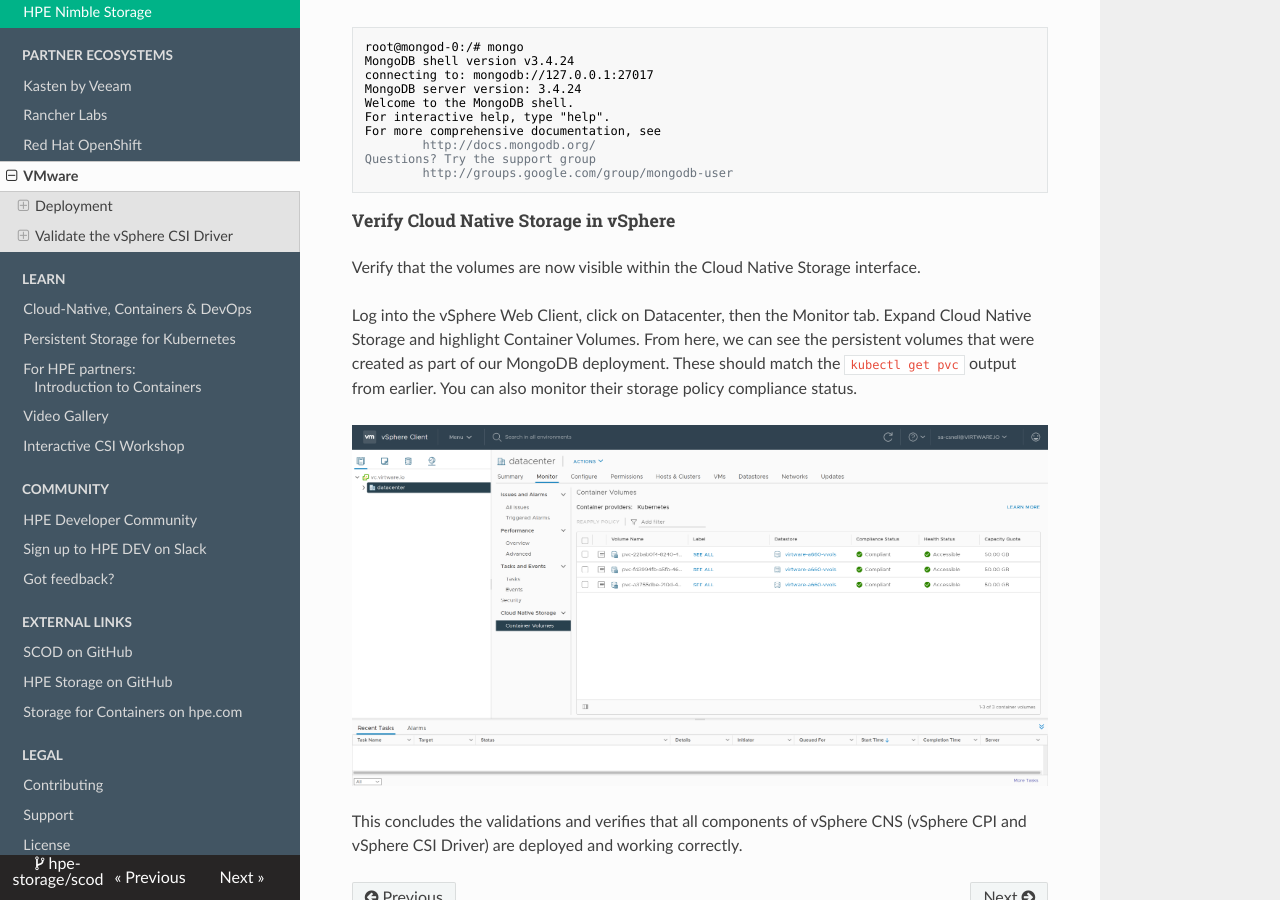
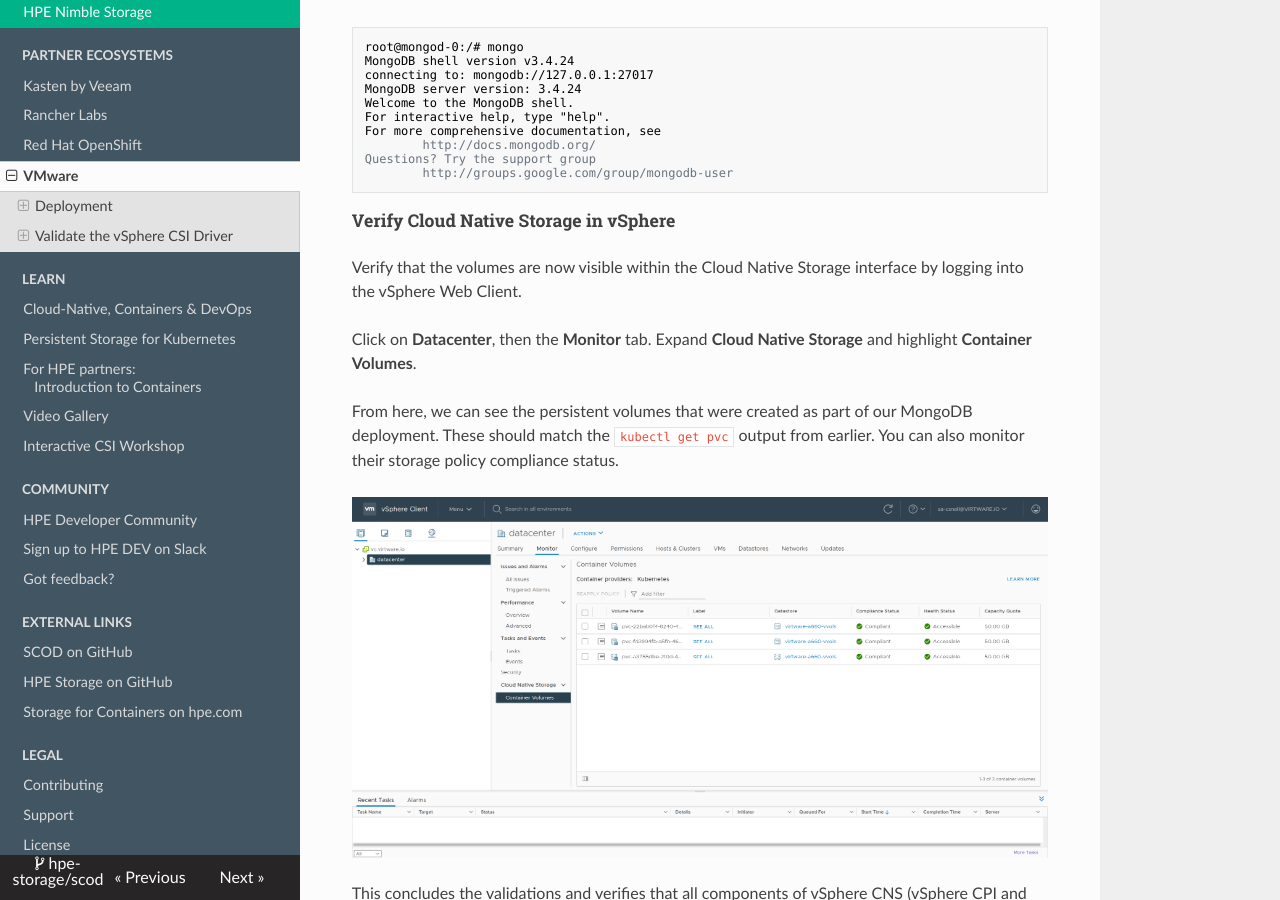
Before and after one commit to hpe-storage/scod, an MkDocs documentation site: the page built from docs/partners/vmware/index.md, in a window 1280 px wide and 900 px high, scrolled down 14771 px. Built offline with MkDocs 1.6.1, drawn with Linux system fonts in a browser that asks for light colours; nearby versions of some CDN libraries.

Commit message:
vsphere CSI Driver documentation
Signed-off-by: Chris Snell <snell.chris@gmail.com>

```diff
--- a/docs/partners/vmware/index.md
+++ b/docs/partners/vmware/index.md
@@ -573,9 +573,11 @@
 
 ##### Verify Cloud Native Storage in vSphere
 
-Verify that the volumes are now visible within the Cloud Native Storage interface.
+Verify that the volumes are now visible within the Cloud Native Storage interface by logging into the vSphere Web Client.
 
-Log into the vSphere Web Client, click on Datacenter, then the Monitor tab. Expand Cloud Native Storage and highlight Container Volumes. From here, we can see the persistent volumes that were created as part of our MongoDB deployment. These should match the `kubectl get pvc` output from earlier. You can also monitor their storage policy compliance status.
+Click on **Datacenter**, then the **Monitor** tab. Expand **Cloud Native Storage** and highlight **Container Volumes**.
+
+From here, we can see the persistent volumes that were created as part of our MongoDB deployment. These should match the `kubectl get pvc` output from earlier. You can also monitor their storage policy compliance status.
 
 ![Container Volumes](img/container_volumes.png)
 
```
